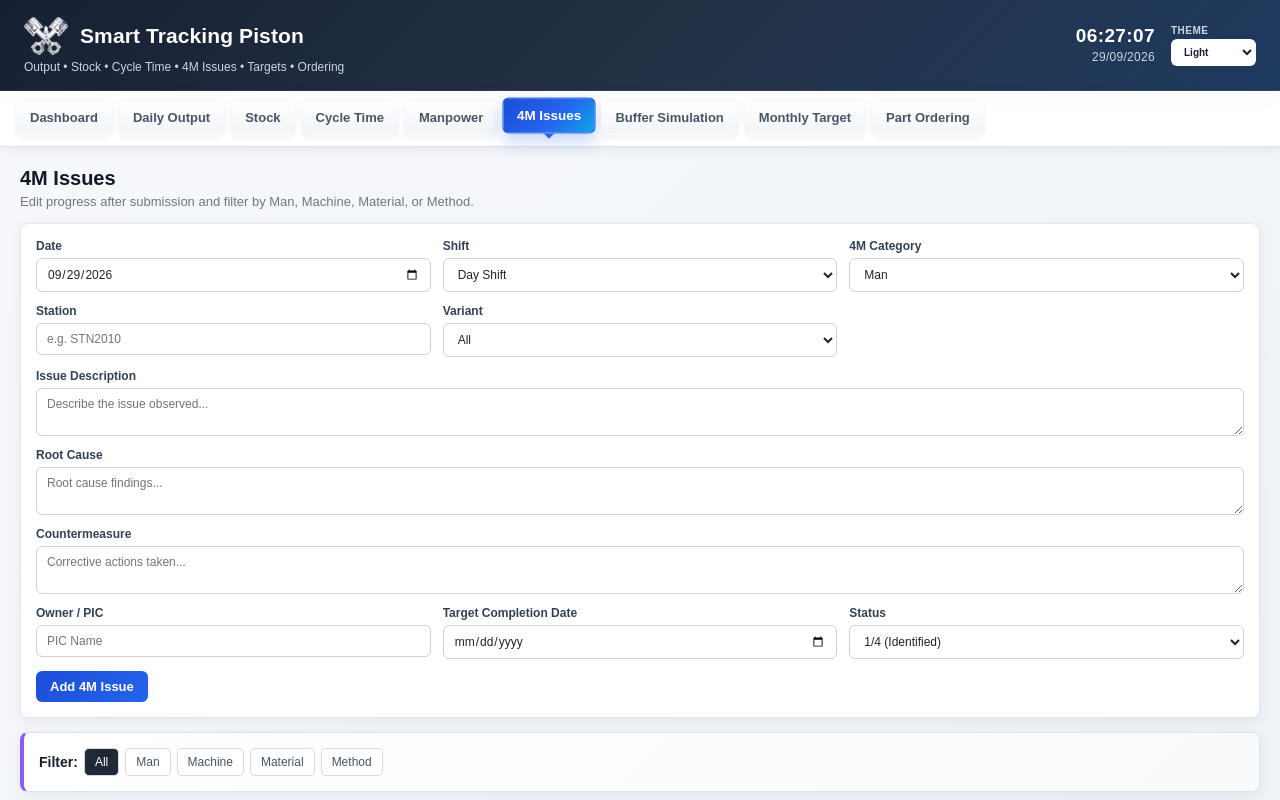
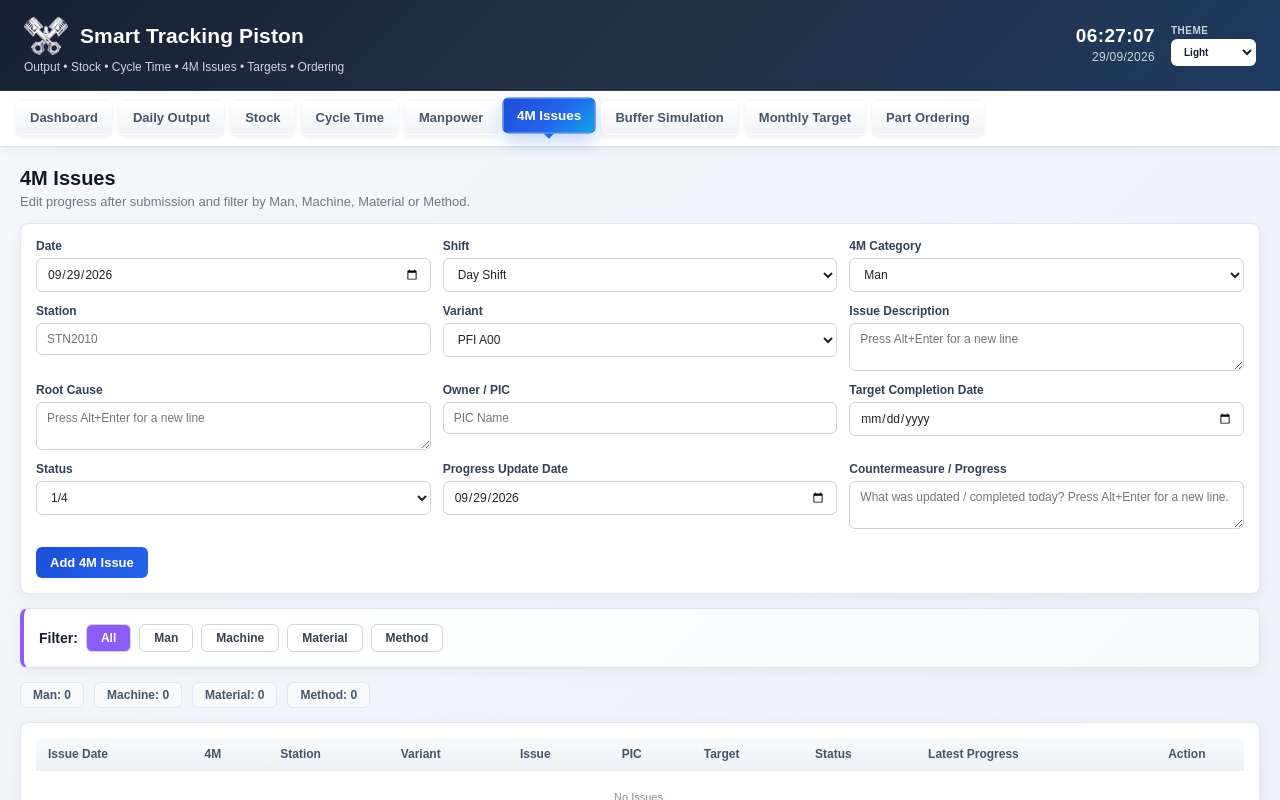
Before and after one commit to RazinFairul/ME-Piston-Tracker, a React (Vite) app: page / in a window 1280 px wide. Both pictures are taken after a click on the button "4M Issues". Shown: the top 800 px of the page. Built offline with nearby package versions, Linux system fonts and the light colour scheme; the HTML template or start-up script is replaced by a standard one.

Commit message:
update 4m

```diff
--- a/src/components/4MIssues.jsx
+++ b/src/components/4MIssues.jsx
@@ -3,18 +3,21 @@ import React, { useState } from 'react';
 export default function Issues({ issueList = [], setIssueList }) {
   const [editingId, setEditingId] = useState(null);
 
+  // Form states matching original layout
   const [issueDate, setIssueDate] = useState(() => new Date().toISOString().slice(0, 10));
   const [issueShift, setIssueShift] = useState('Day Shift');
   const [issue4M, setIssue4M] = useState('Man');
   const [issueStation, setIssueStation] = useState('');
-  const [issueVariant, setIssueVariant] = useState('All');
+  const [issueVariant, setIssueVariant] = useState('PFI A00');
   const [issueDescription, setIssueDescription] = useState('');
   const [issueRootCause, setIssueRootCause] = useState('');
   const [issueOwner, setIssueOwner] = useState('');
   const [issueTargetDate, setIssueTargetDate] = useState('');
   const [issueStatus, setIssueStatus] = useState('1/4');
-  const [issueProgressDate, setIssueProgressDate] = useState('');
+  const [issueProgressDate, setIssueProgressDate] = useState(() => new Date().toISOString().slice(0, 10));
   const [issueCountermeasure, setIssueCountermeasure] = useState('');
+
+  // Filter state
   const [issueFilter, setIssueFilter] = useState('All');
 
   const resetForm = () => {
@@ -23,13 +26,13 @@ export default function Issues({ issueList = [], setIssueList }) {
     setIssueShift('Day Shift');
     setIssue4M('Man');
     setIssueStation('');
-    setIssueVariant('All');
+    setIssueVariant('PFI A00');
     setIssueDescription('');
     setIssueRootCause('');
     setIssueOwner('');
     setIssueTargetDate('');
     setIssueStatus('1/4');
-    setIssueProgressDate('');
+    setIssueProgressDate(new Date().toISOString().slice(0, 10));
     setIssueCountermeasure('');
   };
 
@@ -47,7 +50,7 @@ export default function Issues({ issueList = [], setIssueList }) {
                 shift: issueShift,
                 category: issue4M,
                 station: issueStation || '-',
-                variant: issueVariant || 'All',
+                variant: issueVariant || 'PFI A00',
                 desc: issueDescription,
                 rootCause: issueRootCause || '-',
                 owner: issueOwner || '-',
@@ -67,7 +70,7 @@ export default function Issues({ issueList = [], setIssueList }) {
         shift: issueShift,
         category: issue4M,
         station: issueStation || '-',
-        variant: issueVariant || 'All',
+        variant: issueVariant || 'PFI A00',
         desc: issueDescription,
         rootCause: issueRootCause || '-',
         owner: issueOwner || '-',
@@ -78,7 +81,7 @@ export default function Issues({ issueList = [], setIssueList }) {
       };
 
       setIssueList((prev) => [newIssue, ...prev]);
-      alert('4M issue ticket logged!');
+      alert('4M issue ticket added!');
     }
 
     resetForm();
@@ -90,42 +93,49 @@ export default function Issues({ issueList = [], setIssueList }) {
     setIssueShift(issue.shift || 'Day Shift');
     setIssue4M(issue.category || 'Man');
     setIssueStation(issue.station && issue.station !== '-' ? issue.station : '');
-    setIssueVariant(issue.variant || 'All');
+    setIssueVariant(issue.variant || 'PFI A00');
     setIssueDescription(issue.desc || '');
     setIssueRootCause(issue.rootCause && issue.rootCause !== '-' ? issue.rootCause : '');
     setIssueOwner(issue.owner && issue.owner !== '-' ? issue.owner : '');
     setIssueTargetDate(issue.targetDate && issue.targetDate !== '-' ? issue.targetDate : '');
     setIssueStatus(issue.status || '1/4');
-    setIssueProgressDate(issue.progressDate && issue.progressDate !== '-' ? issue.progressDate : '');
+    setIssueProgressDate(issue.progressDate && issue.progressDate !== '-' ? issue.progressDate : new Date().toISOString().slice(0, 10));
     setIssueCountermeasure(issue.countermeasure && issue.countermeasure !== '-' ? issue.countermeasure : '');
 
-    window.scrollTo({ top: 100, behavior: 'smooth' });
+    window.scrollTo({ top: 120, behavior: 'smooth' });
   };
 
   const handleDeleteIssue = (id) => {
-    if (window.confirm('Are you sure you want to delete this issue ticket?')) {
+    if (window.confirm('Are you sure you want to delete this issue?')) {
       setIssueList((prev) => prev.filter((item) => item.id !== id));
       if (editingId === id) resetForm();
     }
   };
 
-  // Penapisan selamat (Defensive Filtering)
+  // Safe category filtering
   const filteredList = issueList.filter((i) => {
     if (issueFilter === 'All') return true;
     const cat = (i.category || '').toLowerCase();
     return cat === issueFilter.toLowerCase();
   });
 
+  // Category counts
+  const manCount = issueList.filter((i) => (i.category || '').toLowerCase() === 'man').length;
+  const machineCount = issueList.filter((i) => (i.category || '').toLowerCase() === 'machine').length;
+  const materialCount = issueList.filter((i) => (i.category || '').toLowerCase() === 'material').length;
+  const methodCount = issueList.filter((i) => (i.category || '').toLowerCase() === 'method').length;
+
   return (
     <section id="issues" className="tab-content active">
       <div className="section-head">
         <div>
           <h2>4M Issues</h2>
-          <p>Edit progress after submission and filter by Man, Machine, Material, or Method.</p>
+          <p>Edit progress after submission and filter by Man, Machine, Material or Method.</p>
         </div>
       </div>
 
       <form className="panel form-grid" onSubmit={handleAddIssue}>
+        {/* Row 1 */}
         <label>
           Date
           <input
@@ -154,12 +164,13 @@ export default function Issues({ issueList = [], setIssueList }) {
           </select>
         </label>
 
+        {/* Row 2 */}
         <label>
           Station
           <input
             value={issueStation}
             onChange={(e) => setIssueStation(e.target.value)}
-            placeholder="e.g. STN2010"
+            placeholder="STN2010"
             required
           />
         </label>
@@ -175,34 +186,25 @@ export default function Issues({ issueList = [], setIssueList }) {
           </select>
         </label>
 
-        <label className="full-width">
+        <label>
           Issue Description
           <textarea
             rows="2"
             value={issueDescription}
             onChange={(e) => setIssueDescription(e.target.value)}
-            placeholder="Describe the issue observed..."
+            placeholder="Press Alt+Enter for a new line"
             required
           />
         </label>
 
-        <label className="full-width">
+        {/* Row 3 */}
+        <label>
           Root Cause
           <textarea
             rows="2"
             value={issueRootCause}
             onChange={(e) => setIssueRootCause(e.target.value)}
-            placeholder="Root cause findings..."
-          />
-        </label>
-
-        <label className="full-width">
-          Countermeasure
-          <textarea
-            rows="2"
-            value={issueCountermeasure}
-            onChange={(e) => setIssueCountermeasure(e.target.value)}
-            placeholder="Corrective actions taken..."
+            placeholder="Press Alt+Enter for a new line"
           />
         </label>
 
@@ -224,17 +226,38 @@ export default function Issues({ issueList = [], setIssueList }) {
           />
         </label>
 
+        {/* Row 4 */}
         <label>
           Status
           <select value={issueStatus} onChange={(e) => setIssueStatus(e.target.value)}>
-            <option value="1/4">1/4 (Identified)</option>
-            <option value="2/4">2/4 (Root Cause Analyzed)</option>
-            <option value="3/4">3/4 (Countermeasure Executed)</option>
-            <option value="4/4 Complete">4/4 Complete (Verified)</option>
+            <option value="1/4">1/4</option>
+            <option value="2/4">2/4</option>
+            <option value="3/4">3/4</option>
+            <option value="4/4 Complete">4/4 Complete</option>
           </select>
         </label>
 
-        <div className="form-actions full-width" style={{ display: 'flex', gap: '8px' }}>
+        <label>
+          Progress Update Date
+          <input
+            type="date"
+            value={issueProgressDate}
+            onChange={(e) => setIssueProgressDate(e.target.value)}
+          />
+        </label>
+
+        <label>
+          Countermeasure / Progress
+          <textarea
+            rows="2"
+            value={issueCountermeasure}
+            onChange={(e) => setIssueCountermeasure(e.target.value)}
+            placeholder="What was updated / completed today? Press Alt+Enter for a new line."
+          />
+        </label>
+
+        {/* Form Action Buttons */}
+        <div className="form-actions full-width" style={{ display: 'flex', gap: '8px', marginTop: '6px' }}>
           <button className="btn primary" type="submit">
             {editingId ? 'Update Issue' : 'Add 4M Issue'}
           </button>
@@ -246,44 +269,69 @@ export default function Issues({ issueList = [], setIssueList }) {
         </div>
       </form>
 
-      <div className="issue-filters panel">
+      {/* Filter Row with Left Accent Bar */}
+      <div className="issue-filters panel" style={{ display: 'flex', alignItems: 'center', gap: '8px', borderLeft: '4px solid #8b5cf6' }}>
         <strong>Filter:</strong>
         {['All', 'Man', 'Machine', 'Material', 'Method'].map((f) => (
           <button
             key={f}
+            type="button"
             className={`filter-btn ${issueFilter === f ? 'active' : ''}`}
-            type="button"
             onClick={() => setIssueFilter(f)}
+            style={{
+              padding: '6px 14px',
+              borderRadius: '6px',
+              border: '1px solid #d1d5db',
+              background: issueFilter === f ? '#8b5cf6' : '#ffffff',
+              color: issueFilter === f ? '#ffffff' : '#374151',
+              fontWeight: 600,
+              cursor: 'pointer',
+            }}
           >
             {f}
           </button>
         ))}
       </div>
 
-      <div className="panel">
+      {/* Category Counts Chips */}
+      <div style={{ display: 'flex', gap: '10px', margin: '10px 0 14px 0', flexWrap: 'wrap' }}>
+        <span style={{ background: '#f8fafc', border: '1px solid #e2e8f0', borderRadius: '6px', padding: '5px 12px', fontSize: '12px', fontWeight: 600, color: '#475569' }}>
+          Man: {manCount}
+        </span>
+        <span style={{ background: '#f8fafc', border: '1px solid #e2e8f0', borderRadius: '6px', padding: '5px 12px', fontSize: '12px', fontWeight: 600, color: '#475569' }}>
+          Machine: {machineCount}
+        </span>
+        <span style={{ background: '#f8fafc', border: '1px solid #e2e8f0', borderRadius: '6px', padding: '5px 12px', fontSize: '12px', fontWeight: 600, color: '#475569' }}>
+          Material: {materialCount}
+        </span>
+        <span style={{ background: '#f8fafc', border: '1px solid #e2e8f0', borderRadius: '6px', padding: '5px 12px', fontSize: '12px', fontWeight: 600, color: '#475569' }}>
+          Method: {methodCount}
+        </span>
+      </div>
+
+      {/* Issues Table */}
+      <div className="panel table-panel">
         <div className="table-wrap">
           <table>
             <thead>
               <tr>
-                <th>Date</th>
-                <th>Shift</th>
-                <th>Category</th>
+                <th>Issue Date</th>
+                <th>4M</th>
                 <th>Station</th>
                 <th>Variant</th>
                 <th>Issue</th>
-                <th>Root Cause</th>
-                <th>Countermeasure</th>
                 <th>PIC</th>
-                <th>Target Date</th>
+                <th>Target</th>
                 <th>Status</th>
+                <th>Latest Progress</th>
                 <th style={{ textAlign: 'center' }}>Action</th>
               </tr>
             </thead>
             <tbody>
               {filteredList.length === 0 ? (
                 <tr>
-                  <td colSpan="12" className="small-note" style={{ textAlign: 'center', padding: '18px' }}>
-                    No 4M issues found in storage.
+                  <td colSpan="10" className="small-note" style={{ textAlign: 'center', padding: '20px' }}>
+                    No Issues.
                   </td>
                 </tr>
               ) : (
@@ -293,20 +341,20 @@ export default function Issues({ issueList = [], setIssueList }) {
 
                   return (
                     <tr key={iss.id}>
-                      <td>{iss.date || '-'}</td>
-                      <td>{iss.shift || '-'}</td>
+                      <td style={{ whiteSpace: 'nowrap' }}>{iss.date || '-'}</td>
                       <td>
-                        <span style={{ fontWeight: 600 }}>{iss.category || 'General'}</span>
+                        <span style={{ fontWeight: 600 }}>{iss.category || 'Man'}</span>
                       </td>
                       <td>{iss.station || '-'}</td>
                       <td>{iss.variant || 'All'}</td>
-                      <td>{iss.desc || '-'}</td>
-                      <td>{iss.rootCause || '-'}</td>
-                      <td>{iss.countermeasure || '-'}</td>
+                      <td style={{ maxWidth: '220px', whiteSpace: 'pre-wrap' }}>{iss.desc || '-'}</td>
                       <td>{iss.owner || '-'}</td>
-                      <td>{iss.targetDate || '-'}</td>
-                      <td style={{ fontWeight: 'bold', color: isDone ? '#167a3f' : '#b42318' }}>
+                      <td style={{ whiteSpace: 'nowrap' }}>{iss.targetDate || '-'}</td>
+                      <td style={{ fontWeight: 'bold', color: isDone ? '#167a3f' : '#b42318', whiteSpace: 'nowrap' }}>
                         {statusStr}
+                      </td>
+                      <td style={{ maxWidth: '240px', whiteSpace: 'pre-wrap' }}>
+                        {iss.countermeasure && iss.countermeasure !== '-' ? iss.countermeasure : '-'}
                       </td>
                       <td style={{ textAlign: 'center', whiteSpace: 'nowrap' }}>
                         <div style={{ display: 'flex', gap: '6px', justifyContent: 'center' }}>
```
